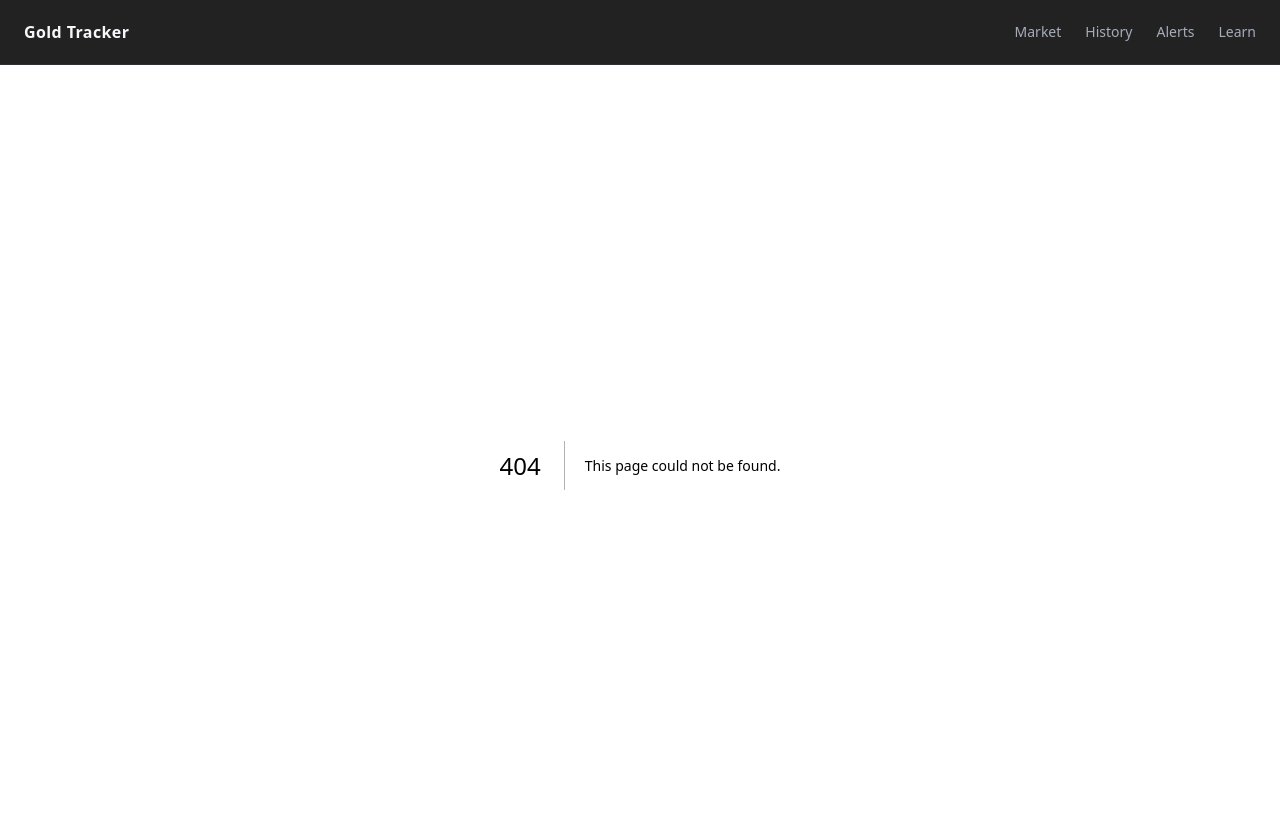
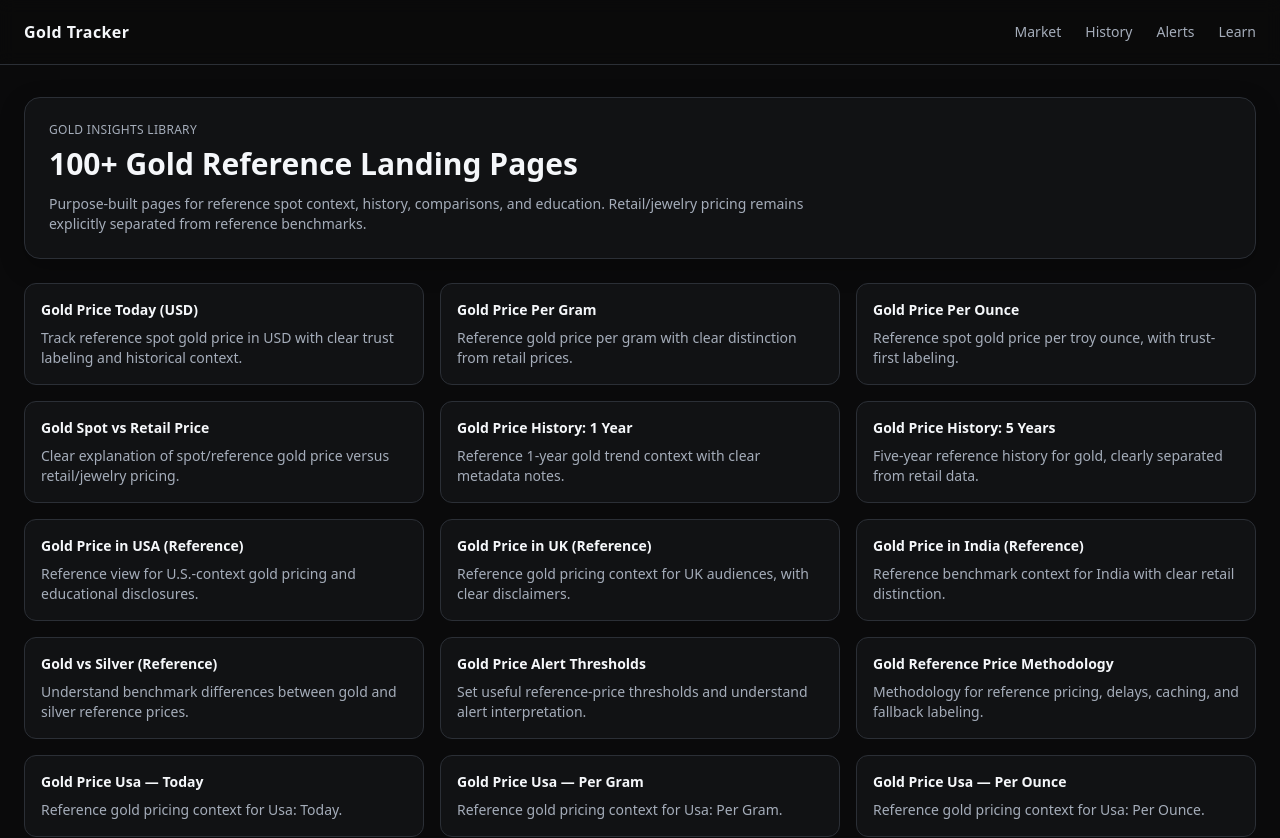
Before and after one commit to vctb12/Gold-tracker, a Next.js app: page /landing in a window 1280 px wide. Before the commit this address had no page. Shown: the top 838 px of the page. Built offline with nearby package versions, Linux system fonts and the light colour scheme.

Commit message:
fix: enable GitHub Pages basePath export and add landing directory page

```diff
--- /dev/null
+++ b/src/app/landing/page.tsx
@@ -0,0 +1,36 @@
+import Link from "next/link";
+import { landingPages } from "@/content/landing";
+
+export default function LandingDirectoryPage() {
+  return (
+    <main className="py-8 space-y-6">
+      <header className="rounded-2xl border border-[var(--color-border)] bg-[var(--color-surface)] p-6 shadow-[var(--shadow-soft)]">
+        <p className="text-xs uppercase tracking-wide text-[var(--color-text-muted)]">
+          Gold Insights Library
+        </p>
+        <h1 className="mt-2 text-3xl font-semibold text-[var(--color-text)]">
+          100+ Gold Reference Landing Pages
+        </h1>
+        <p className="mt-3 text-sm text-[var(--color-text-muted)] max-w-3xl">
+          Purpose-built pages for reference spot context, history, comparisons, and education.
+          Retail/jewelry pricing remains explicitly separated from reference benchmarks.
+        </p>
+      </header>
+
+      <section className="grid gap-4 sm:grid-cols-2 lg:grid-cols-3">
+        {landingPages.map((p) => (
+          <Link
+            key={p.slug}
+            href={`/landing/${p.slug}`}
+            className="rounded-xl border border-[var(--color-border)] bg-[var(--color-surface)] p-4 transition hover:border-[var(--color-accent)] hover:shadow-[var(--shadow-card)]"
+          >
+            <h2 className="text-sm font-semibold text-[var(--color-text)]">{p.h1}</h2>
+            <p className="mt-2 line-clamp-3 text-sm text-[var(--color-text-muted)]">
+              {p.description}
+            </p>
+          </Link>
+        ))}
+      </section>
+    </main>
+  );
+}
```
